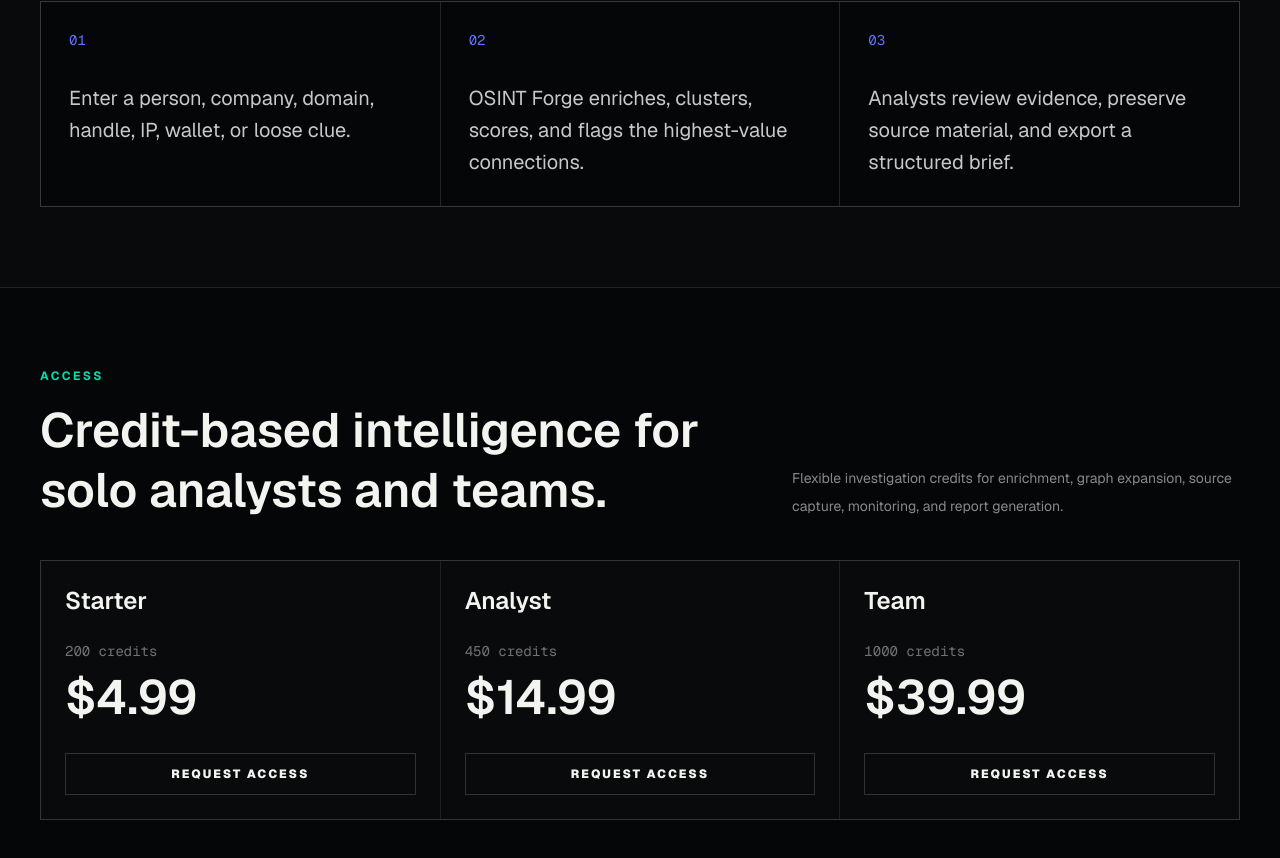
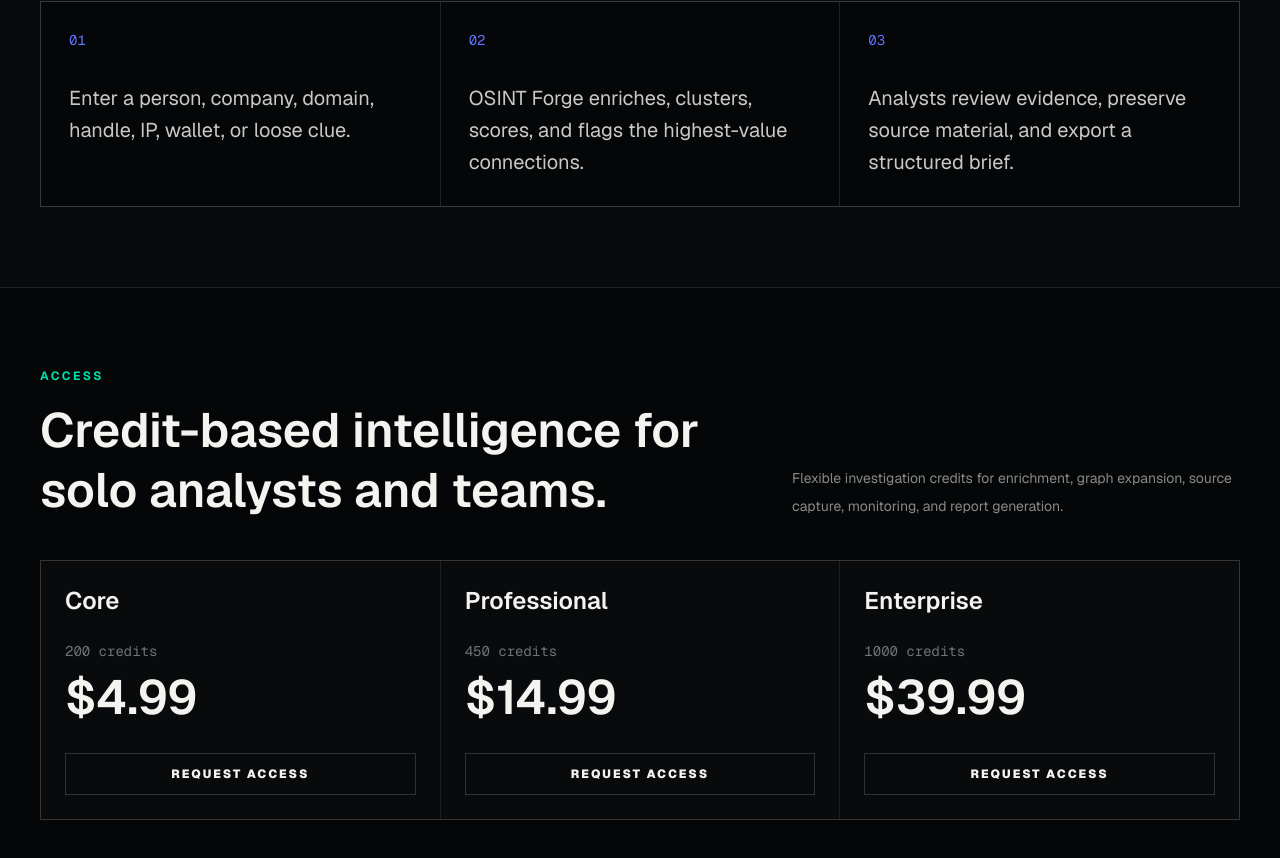
Before and after one commit to Recasted/osint-forge, a Next.js app: page / in a window 1280 px wide. Shown: the part 1925-2783 px from the top of the page. Built offline with nearby package versions, Linux system fonts and the light colour scheme.

Commit message:
Rename subscription plans in page.tsx

```diff
--- a/app/page.tsx
+++ b/app/page.tsx
@@ -30,9 +30,9 @@ const workflow = [
 ];
 
 const plans = [
-  { name: "Starter", credits: "200", price: "$4.99" },
-  { name: "Analyst", credits: "450", price: "$14.99" },
-  { name: "Team", credits: "1000", price: "$39.99" },
+  { name: "Core", credits: "200", price: "$4.99" },
+  { name: "Professional", credits: "450", price: "$14.99" },
+  { name: "Enterprise", credits: "1000", price: "$39.99" },
 ];
 
 function AsciiLogo() {
```
